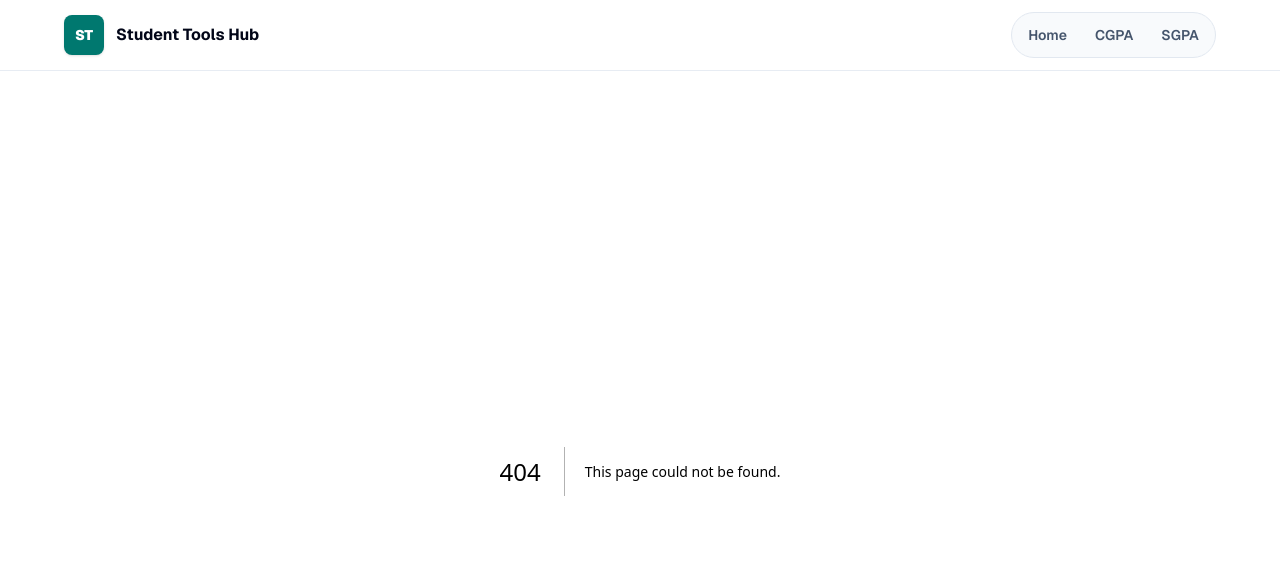
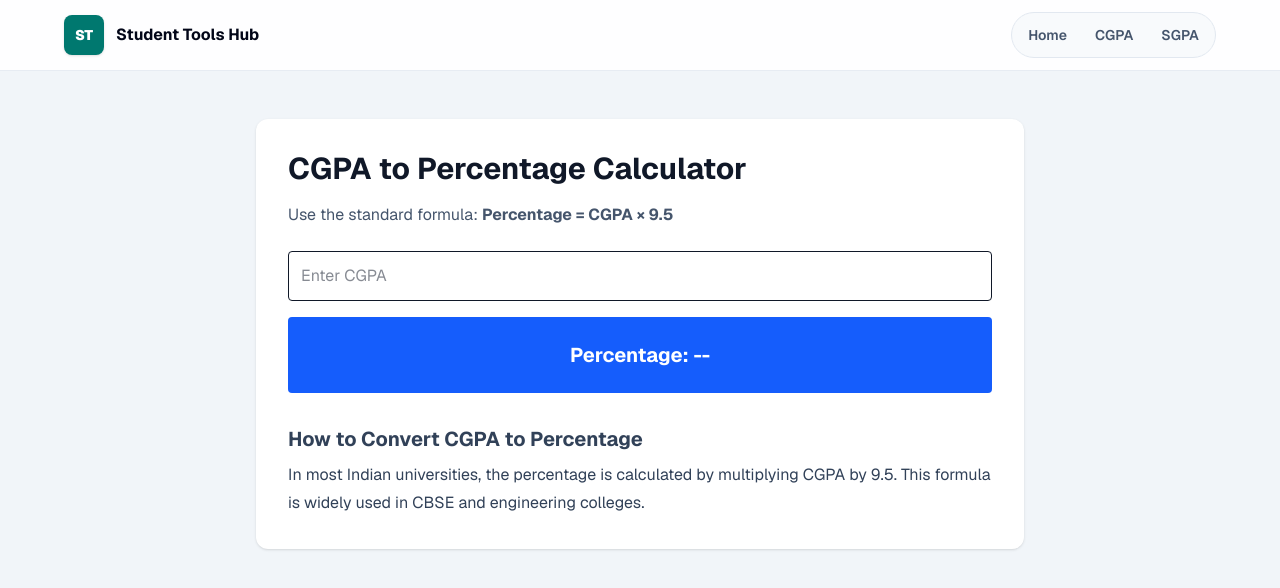
Before and after one commit to sanketdandgund14/student-tools-hub, a Next.js app: page /cgpa-to-percentage in a window 1280 px wide. Before the commit this address had no page. Shown: the top 588 px of the page. Built offline with nearby package versions, Linux system fonts and the light colour scheme.

Commit message:
added cgpa to percentage page

```diff
--- /dev/null
+++ b/app/cgpa-to-percentage/page.tsx
@@ -0,0 +1,63 @@
+export const metadata = {
+  title: "CGPA to Percentage Calculator (India)",
+  description:
+    "Convert CGPA to percentage instantly using the standard 9.5 formula used in Indian universities.",
+};
+
+export default function Page() {
+  return (
+    <main className="min-h-screen bg-slate-100 px-6 py-12">
+
+      <div className="max-w-3xl mx-auto bg-white p-8 rounded-xl shadow">
+
+        <h1 className="text-3xl font-bold mb-4">
+          CGPA to Percentage Calculator
+        </h1>
+
+        <p className="text-slate-600 mb-6">
+          Use the standard formula: <strong>Percentage = CGPA × 9.5</strong>
+        </p>
+
+        {/* INPUT */}
+        <input
+          type="number"
+          placeholder="Enter CGPA"
+          className="w-full p-3 border rounded mb-4"
+          id="cgpaInput"
+          onInput={(e) => {
+            const value = (e.target as HTMLInputElement).value;
+            const result = document.getElementById("result");
+
+            if (!value) {
+              if (result) result.innerText = "--";
+              return;
+            }
+
+            const percentage = Number(value) * 9.5;
+
+            if (result) result.innerText = percentage.toFixed(2);
+          }}
+        />
+
+        {/* RESULT */}
+        <div className="bg-blue-600 text-white p-6 rounded text-center text-xl font-bold">
+          Percentage: <span id="result">--</span>
+        </div>
+
+        {/* SEO CONTENT */}
+        <div className="mt-8 text-slate-700 leading-7">
+          <h2 className="text-xl font-bold mb-2">
+            How to Convert CGPA to Percentage
+          </h2>
+
+          <p>
+            In most Indian universities, the percentage is calculated by multiplying
+            CGPA by 9.5. This formula is widely used in CBSE and engineering colleges.
+          </p>
+        </div>
+
+      </div>
+
+    </main>
+  );
+}
```
